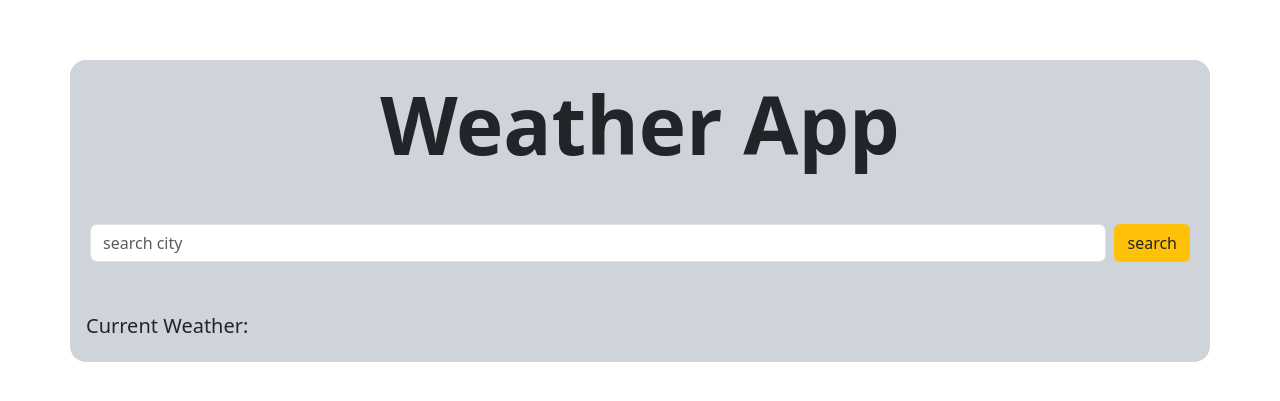
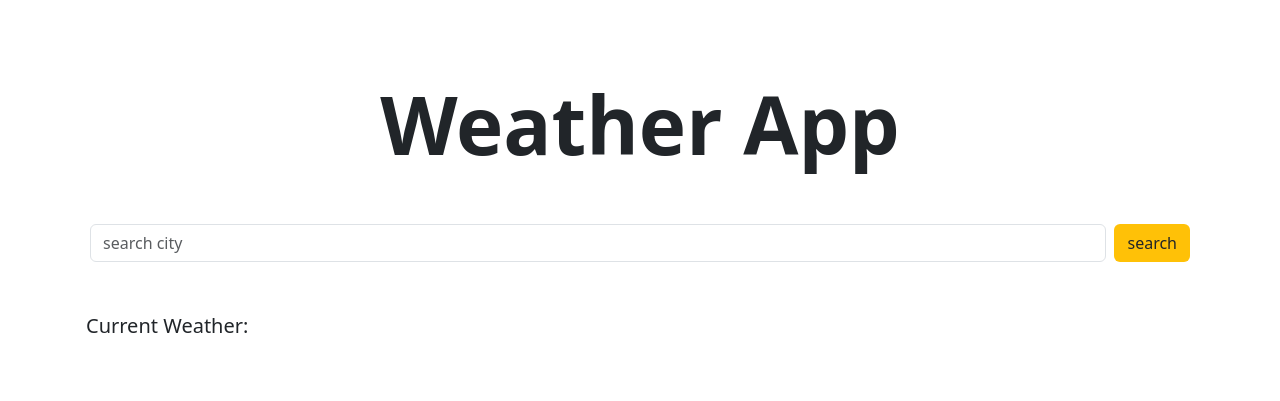
Before and after one commit to Jooy369/WeatherApp, a plain HTML site: page index.html in a window 1280 px wide. Shown: the part 189-590 px from the top of the page. Drawn offline with nearby package versions, Linux system fonts and the light colour scheme.

Commit message:
hapus baclground card

```diff
--- a/index.html
+++ b/index.html
@@ -9,7 +9,7 @@
 </head>
 <body>
     <div class="vh-100 d-flex align-items-center">
-        <div class="container col-11 p-3 rounded-4 bg-dark-subtle">
+        <div class="container col-11 p-3 rounded-4">
             <div class="text-center mb-5">
                 <h1 class="display-1 fw-bold">Weather App</h1>
             </div>
```
